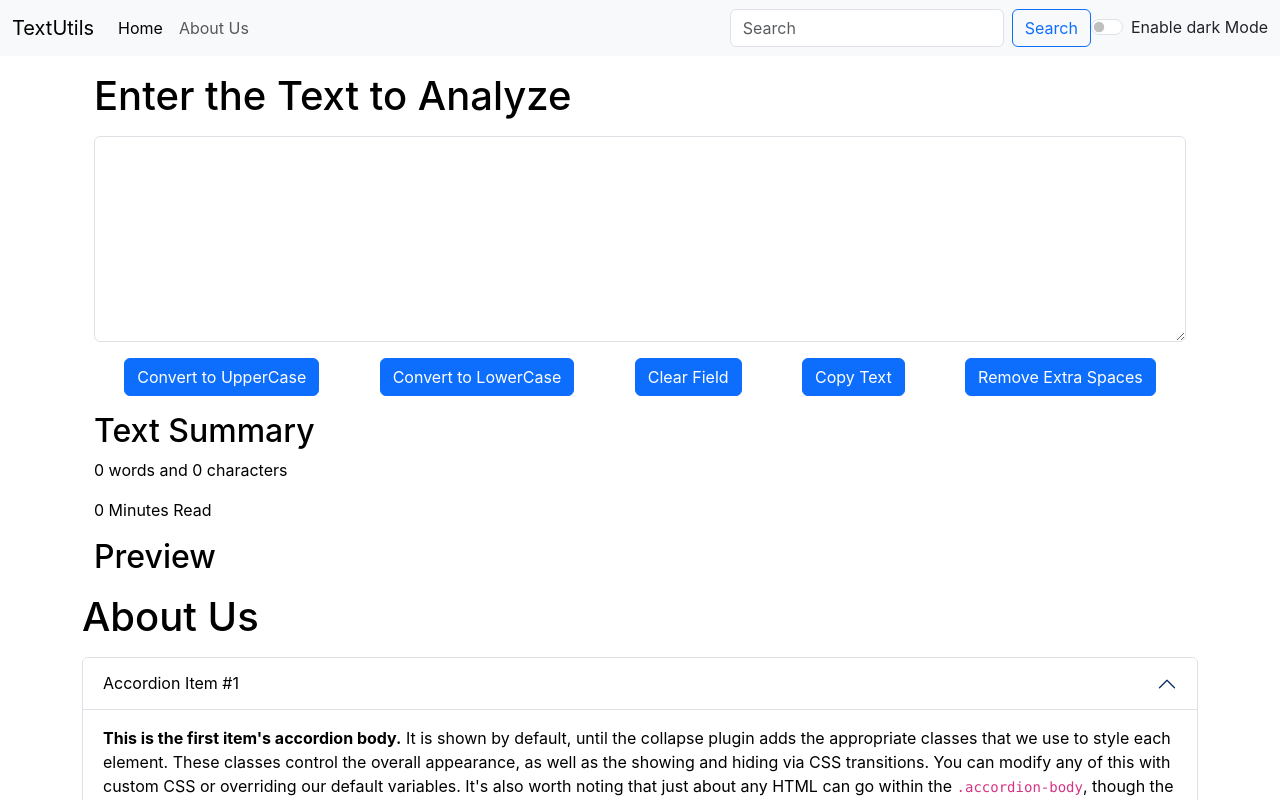
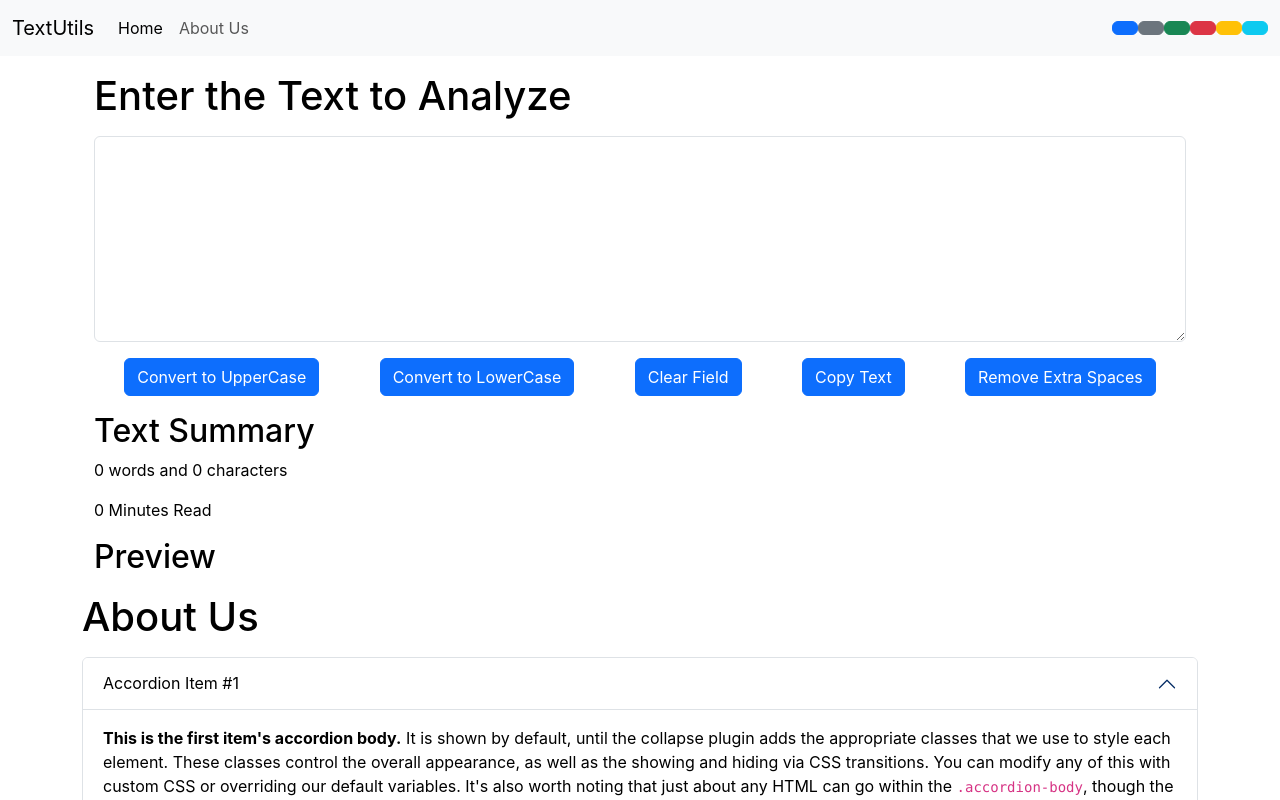
Before and after one commit to husain-786/ReactTutorials, a React (Create React App) app in the folder firstreactapp/: page / in a window 1280 px wide. Shown: the top 800 px of the page. Built offline with nearby package versions, Linux system fonts and the light colour scheme.

Commit message:
Started applying different color modes based on buttons

```diff
--- a/firstreactapp/src/App.js
+++ b/firstreactapp/src/App.js
@@ -59,10 +59,28 @@ function App() {
     }
   }
 
+  // state used to change the different color modes of page.......
+  const [colorModes, changeModeColors] = useState({
+    randomTextColor: "black",
+    randomBackgroundColor: "white",
+  })
+  // for primary color mode....
+  const changeModesPrimary = ()=>{
+    setStyle({
+      color: "#b3b8bd",
+      background: "#037ffc"
+    })
+    document.body.style.backgroundColor = "#037ffc"
+    changeModeColors({
+      randomTextColor: "#b3b8bd",
+      randomBackgroundColor: "#037ffc"
+    })
+  }
+
   return (
     <>
       {/* Sending title as string */}
-      <Navbar title="TextUtils" aboutText="About Us" mode={mode} toggleMode={toggleMode} btnText={btnText}/>
+      <Navbar title="TextUtils" aboutText="About Us" mode={mode} toggleMode={toggleMode} btnText={btnText} changeModesPrimary={changeModesPrimary}/>
 
       {/* Sending showAlert function as props so that we can use it on different button actions.... */}
       <Alert alert={alert}/>
--- a/firstreactapp/src/components/Navbar.js
+++ b/firstreactapp/src/components/Navbar.js
@@ -23,15 +23,22 @@ export default function Navbar(props) {
               <a className="nav-link" href="/">{props.aboutText}</a>
             </li>
           </ul>
-          <form className="d-flex" role="search">
+          {/* <form className="d-flex" role="search">
             <input className="form-control me-2" type="search" placeholder="Search" aria-label="Search"/>
             <button className="btn btn-outline-primary" type="submit">Search</button>
-          </form>
+          </form> */}
+          <button className="btn btn-outline-primary bg-primary" type="submit" onClick={props.changeModesPrimary}></button>
+          <button className="btn btn-outline-secondary bg-secondary" type="submit"></button>
+          <button className="btn btn-outline-success bg-success" type="submit"></button>
+          <button className="btn btn-outline-danger bg-danger" type="submit"></button>
+          <button className="btn btn-outline-warning bg-warning" type="submit"></button>
+          <button className="btn btn-outline-info bg-info" type="submit"></button>
+
         </div>
-        <div className={`form-check form-switch text-${props.mode==='dark'?'light':'dark'}`}>
+        {/* <div className={`form-check form-switch text-${props.mode==='dark'?'light':'dark'}`}>
           <input className="form-check-input" type="checkbox" role="switch" id="flexSwitchCheckDefault" onClick={props.toggleMode}/>
           <label className="form-check-label" htmlFor="flexSwitchCheckDefault">{props.btnText}</label>
-        </div>
+        </div> */}
       </div>
     </nav>
   )
```
